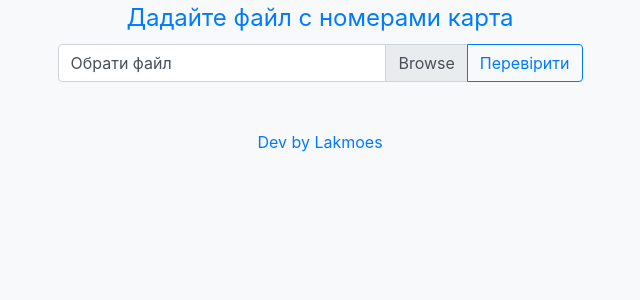
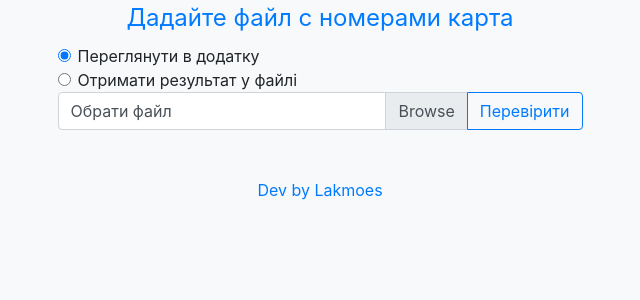
Before and after one commit to LaktionovVladyslav/CardCheckerApp, a Flask app: page / in a window 1280 px wide. Shown: the top 300 px of the page, without its empty margins (320-960 px from the left). Run offline with Flask 2, Linux system fonts and the light colour scheme; some libraries are stand-ins or nearby versions.

Commit message:
Add select result in file or site

```diff
--- a/app.py
+++ b/app.py
@@ -1,4 +1,4 @@
-from flask import Flask, request, flash, redirect, render_template, url_for
+from flask import Flask, request, redirect, render_template, url_for, Response
 import requests
 import re
 
@@ -39,7 +39,15 @@ def result():
         if file.filename != '' and file and allowed_file(file.filename):
             text = file.read()
             data = check_card(text_with_numbers=str(text))
-            return render_template(template_name_or_list='result.html', data=data)
+            if request.form['result'] == 'in_file':
+                result_text = ''
+                for key, value in data:
+                    result_text += f'{key}, {value}\n'
+                return Response(result_text,
+                                mimetype="text/plain",
+                                headers={"Content-Disposition": "attachment;filename=result.txt"})
+            else:
+                return render_template(template_name_or_list='result.html', data=data)
         else:
             return redirect(url_for('upload_file'))
 
--- a/templates/form.html
+++ b/templates/form.html
@@ -2,6 +2,18 @@
 {% block title %}Дадайте файл с номерами карта{% endblock %}
 {% block content %}
     <form action="{{ url_for('result') }}" method=post enctype=multipart/form-data>
+        <div class="form-check">
+            <input class="form-check-input" type="radio" name="result" id="exampleRadios1" value="in_site" checked>
+            <label class="form-check-label" for="exampleRadios1">
+                Переглянути в додатку
+            </label>
+        </div>
+        <div class="form-check">
+            <input class="form-check-input" type="radio" name="result" id="exampleRadios2" value="in_file">
+            <label class="form-check-label" for="exampleRadios2">
+                Отримати результат у файлі
+            </label>
+        </div>
         <div class="input-group">
             <div class="custom-file">
                 <input type="file" name="file" class="custom-file-input">
```
